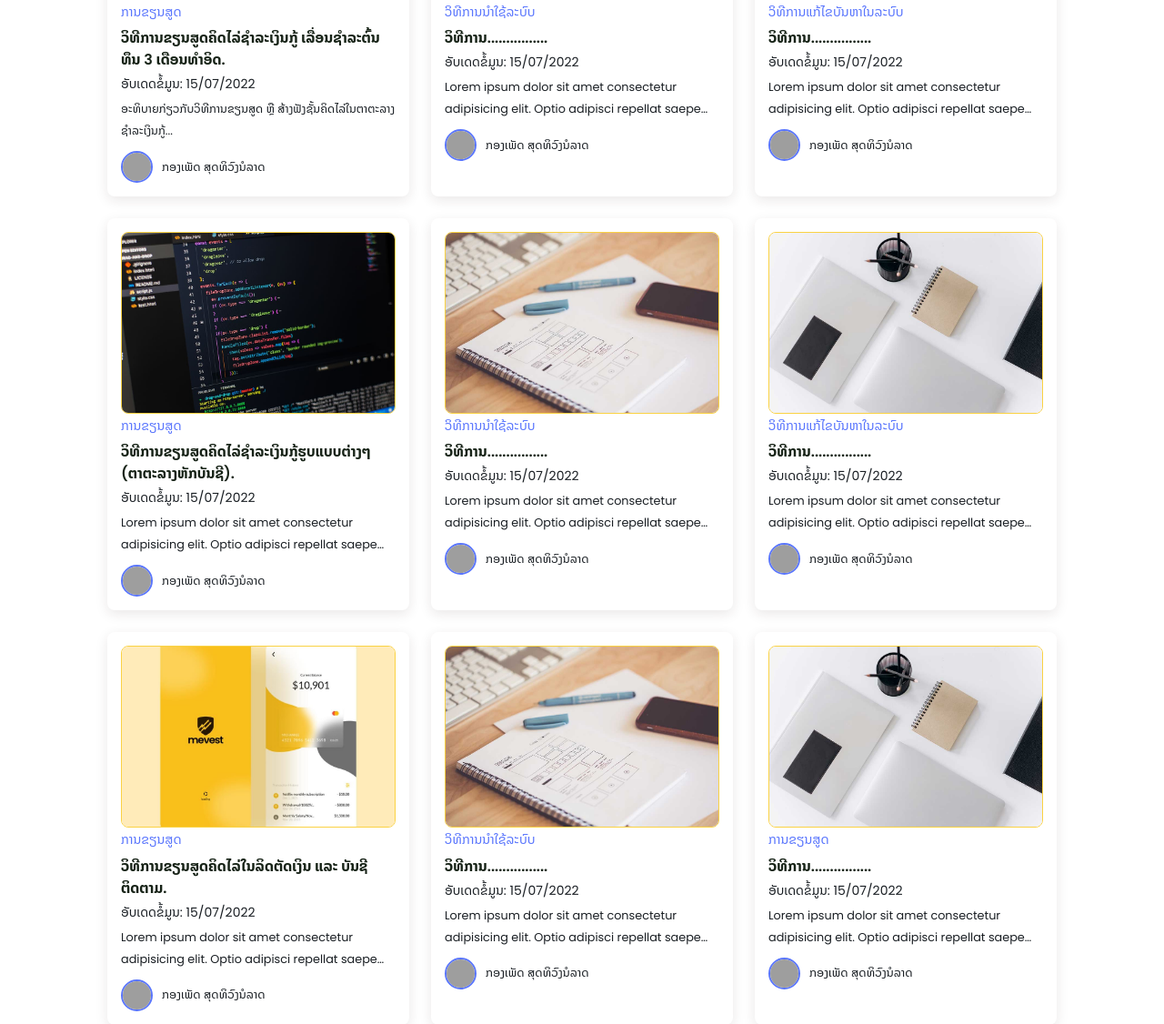
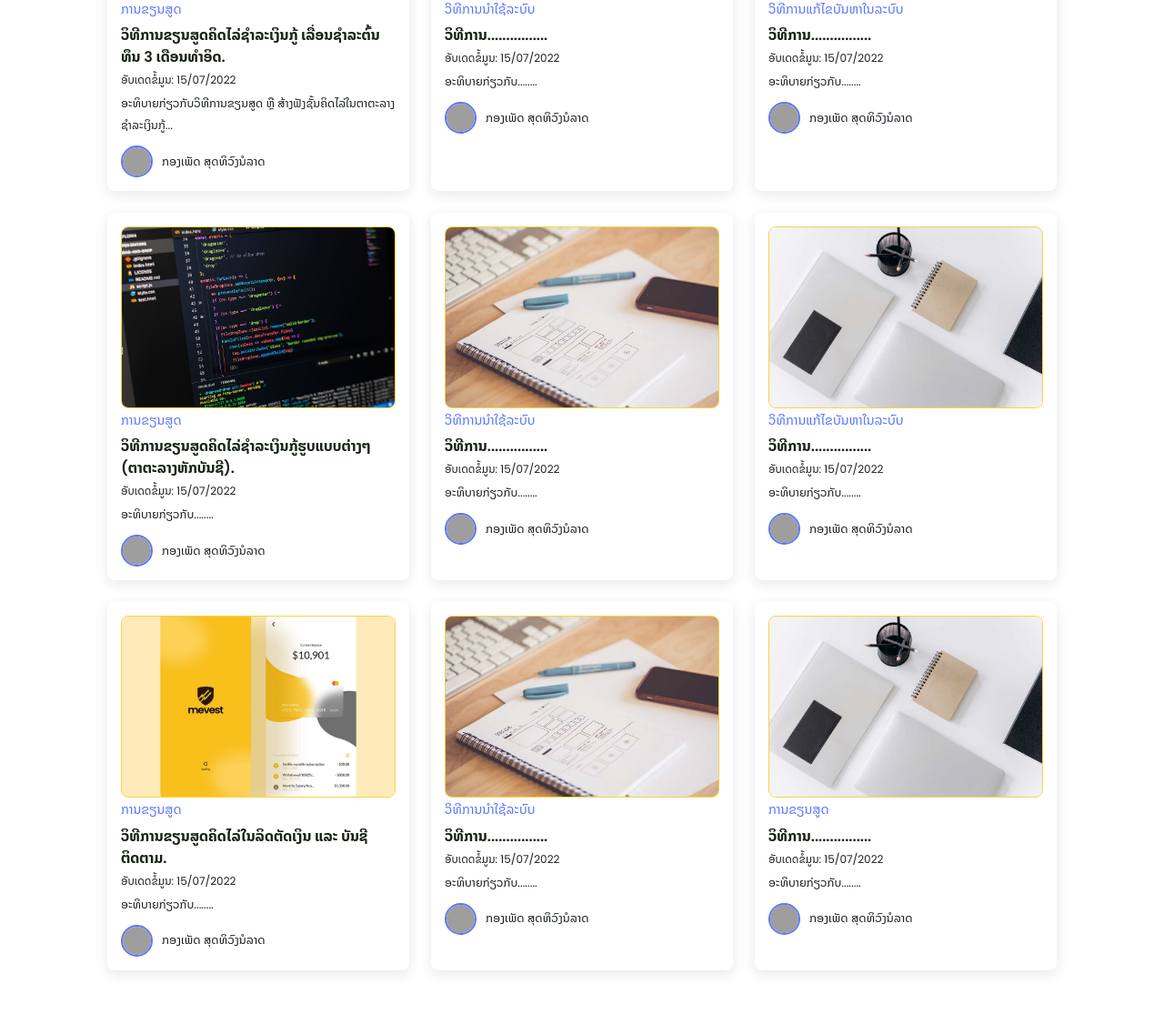
Before and after one commit to Kongphet2492/ssmilpb-2022, a plain HTML site: page blog-content.html in a window 1280 px wide. Shown: the part 1130-2256 px from the top of the page at 91% size. Drawn offline with nearby package versions, Linux system fonts and the light colour scheme; grey boxes are pictures that could not be loaded; a web font is replaced by a local one.

Commit message:
first commit

```diff
--- a/assets/css/blog.css
+++ b/assets/css/blog.css
@@ -175,7 +175,7 @@ header.shadow .logo{
 
 .post-date{
     display: flex;
-    font-size: 0.875rem;
+    font-size: 0.75rem;
     text-transform: uppercase;
     font-weight: 400;
     margin-top: 4px;
--- a/assets/css/video-blog.css
+++ b/assets/css/video-blog.css
@@ -244,13 +244,13 @@
 }
 
 .course-3 .box .content h3 {
-  font-size: 1.7rem;
+  font-size: 1.2rem;
   color: #302851;
   padding: .5rem 0;
 }
 
 .course-3 .box .content p {
-  font-size: 1.5rem;
+  font-size: 1rem;
   color: #666;
 }
 
--- a/blog-content.html
+++ b/blog-content.html
@@ -152,7 +152,7 @@
             ວິທີການ................
         </a>
         <span class="post-date">ອັບເດດຂໍ້ມູນ: 15/07/2022</span>
-        <p class="post-description">Lorem ipsum dolor sit amet consectetur adipisicing elit. Optio adipisci repellat saepe velit dicta, rerum, quia ipsa nihil ipsam fuga, reprehenderit perferendis tempore quasi. Fuga.</p>
+        <p class="post-description">ອະທິບາຍກ່ຽວກັບ........</p>
         <!-- Profile -->
         <div class="profile">
             <img src="assets/img/Lar 3.png" alt="" class="profile-img">
@@ -168,7 +168,7 @@
             ວິທີການ................
         </a>
         <span class="post-date">ອັບເດດຂໍ້ມູນ: 15/07/2022</span>
-        <p class="post-description">Lorem ipsum dolor sit amet consectetur adipisicing elit. Optio adipisci repellat saepe velit dicta, rerum, quia ipsa nihil ipsam fuga, reprehenderit perferendis tempore quasi. Fuga.</p>
+        <p class="post-description">ອະທິບາຍກ່ຽວກັບ........</p>
         <!-- Profile -->
         <div class="profile">
             <img src="assets/img/Lar 3.png" alt="" class="profile-img">
@@ -184,7 +184,7 @@
             ວິທີການຂຽນສູດຄິດໄລ່ຊໍາລະເງິນກູ້ຮູບແບບຕ່າງໆ (ຕາຕະລາງຫັກບັນຊີ).
         </a>
         <span class="post-date">ອັບເດດຂໍ້ມູນ: 15/07/2022</span>
-        <p class="post-description">Lorem ipsum dolor sit amet consectetur adipisicing elit. Optio adipisci repellat saepe velit dicta, rerum, quia ipsa nihil ipsam fuga, reprehenderit perferendis tempore quasi. Fuga.</p>
+        <p class="post-description">ອະທິບາຍກ່ຽວກັບ........</p>
         <!-- Profile -->
         <div class="profile">
             <img src="assets/img/Lar 3.png" alt="" class="profile-img">
@@ -200,7 +200,7 @@
             ວິທີການ................
         </a>
         <span class="post-date">ອັບເດດຂໍ້ມູນ: 15/07/2022</span>
-        <p class="post-description">Lorem ipsum dolor sit amet consectetur adipisicing elit. Optio adipisci repellat saepe velit dicta, rerum, quia ipsa nihil ipsam fuga, reprehenderit perferendis tempore quasi. Fuga.</p>
+        <p class="post-description">ອະທິບາຍກ່ຽວກັບ........</p>
         <!-- Profile -->
         <div class="profile">
             <img src="assets/img/Lar 3.png" alt="" class="profile-img">
@@ -216,7 +216,7 @@
             ວິທີການ................
         </a>
         <span class="post-date">ອັບເດດຂໍ້ມູນ: 15/07/2022</span>
-        <p class="post-description">Lorem ipsum dolor sit amet consectetur adipisicing elit. Optio adipisci repellat saepe velit dicta, rerum, quia ipsa nihil ipsam fuga, reprehenderit perferendis tempore quasi. Fuga.</p>
+        <p class="post-description">ອະທິບາຍກ່ຽວກັບ........</p>
         <!-- Profile -->
         <div class="profile">
             <img src="assets/img/Lar 3.png" alt="" class="profile-img">
@@ -232,7 +232,7 @@
             ວິທີການຂຽນສູດຄິດໄລ່ໃນລິດຕັດເງິນ ແລະ ບັນຊີຕິດຕາມ.
         </a>
         <span class="post-date">ອັບເດດຂໍ້ມູນ: 15/07/2022</span>
-        <p class="post-description">Lorem ipsum dolor sit amet consectetur adipisicing elit. Optio adipisci repellat saepe velit dicta, rerum, quia ipsa nihil ipsam fuga, reprehenderit perferendis tempore quasi. Fuga.</p>
+        <p class="post-description">ອະທິບາຍກ່ຽວກັບ........</p>
         <!-- Profile -->
         <div class="profile">
             <img src="assets/img/Lar 3.png" alt="" class="profile-img">
@@ -248,7 +248,7 @@
             ວິທີການ................
         </a>
         <span class="post-date">ອັບເດດຂໍ້ມູນ: 15/07/2022</span>
-        <p class="post-description">Lorem ipsum dolor sit amet consectetur adipisicing elit. Optio adipisci repellat saepe velit dicta, rerum, quia ipsa nihil ipsam fuga, reprehenderit perferendis tempore quasi. Fuga.</p>
+        <p class="post-description">ອະທິບາຍກ່ຽວກັບ........</p>
         <!-- Profile -->
         <div class="profile">
             <img src="assets/img/Lar 3.png" alt="" class="profile-img">
@@ -264,7 +264,7 @@
             ວິທີການ................
         </a>
         <span class="post-date">ອັບເດດຂໍ້ມູນ: 15/07/2022</span>
-        <p class="post-description">Lorem ipsum dolor sit amet consectetur adipisicing elit. Optio adipisci repellat saepe velit dicta, rerum, quia ipsa nihil ipsam fuga, reprehenderit perferendis tempore quasi. Fuga.</p>
+        <p class="post-description">ອະທິບາຍກ່ຽວກັບ........</p>
         <!-- Profile -->
         <div class="profile">
             <img src="assets/img/Lar 3.png" alt="" class="profile-img">
```
